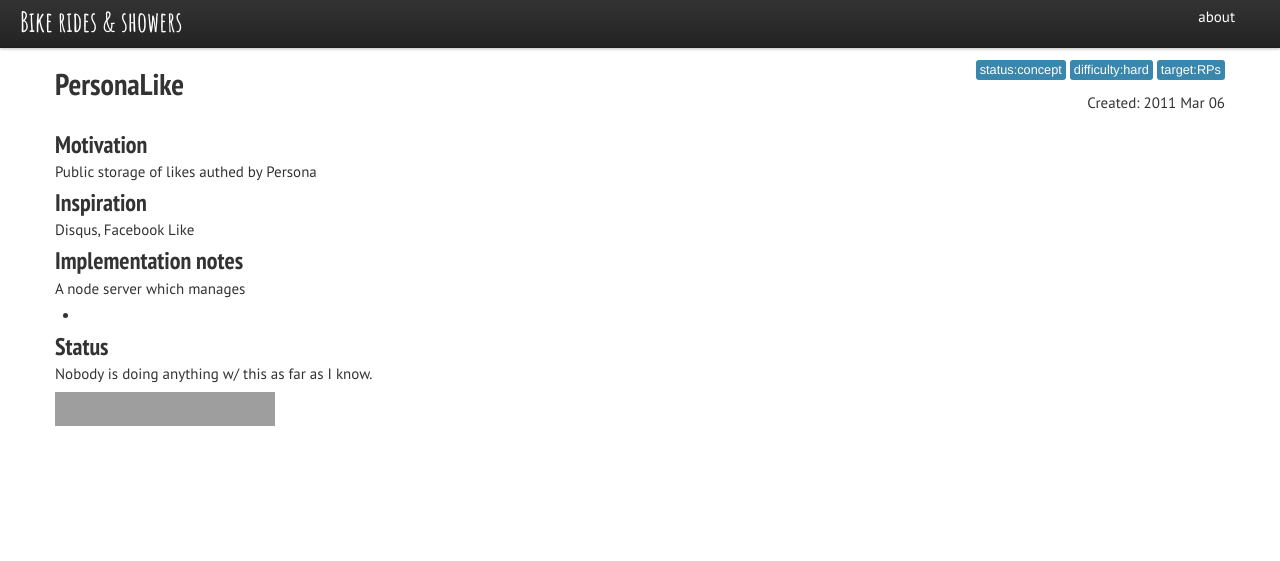
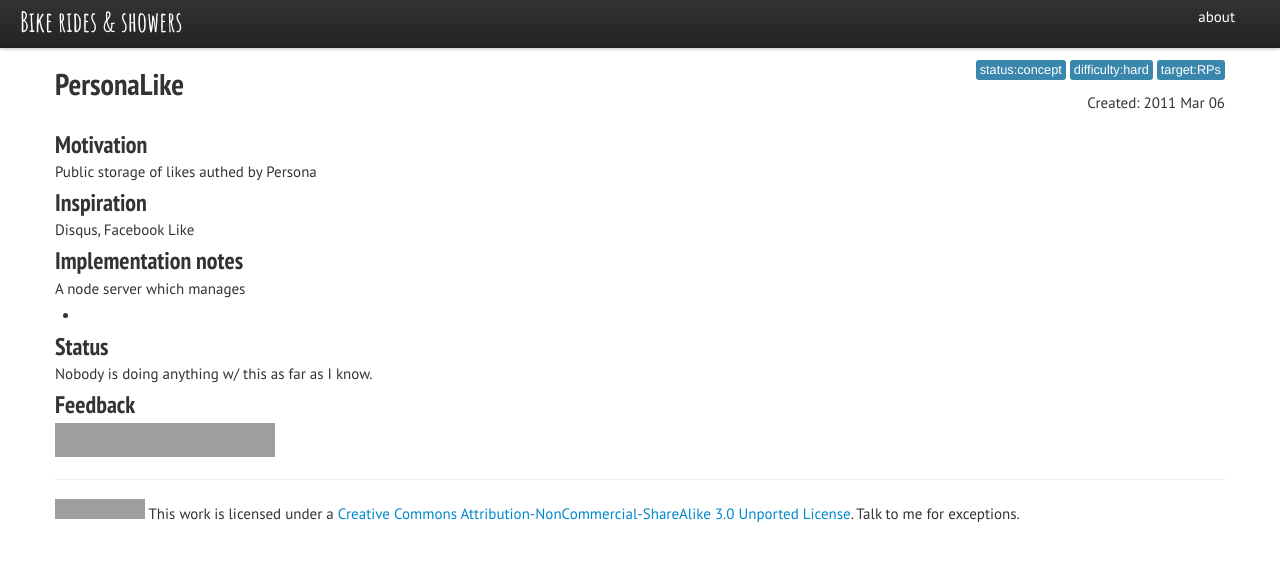
Before and after one commit to davidascher/davidascher.github.com, a Jekyll site: the page built from _posts/2011-03-06-personalike.html, in a window 1280 px wide. Shown: the top 561 px of the page. Built offline with Jekyll 4.4.1, drawn with Linux system fonts in a browser that asks for light colours; grey boxes are pictures that could not be loaded.

Commit message:
cleanup markup

```diff
--- a/_layouts/default.html
+++ b/_layouts/default.html
@@ -46,31 +46,14 @@
 
     <div class="container">
       {{content}}
-      <hr>
-
-      <footer>
-      <div class="row">
-      <a rel="license" href="http://creativecommons.org/licenses/by-nc-sa/3.0/"><img alt="Creative Commons License" style="border-width:0" src="http://i.creativecommons.org/l/by-nc-sa/3.0/80x15.png" /></a>&nbsp;This work is licensed under a <a rel="license" href="http://creativecommons.org/licenses/by-nc-sa/3.0/">Creative Commons Attribution-NonCommercial-ShareAlike 3.0 Unported License</a>.  Talk to me for exceptions.      </footer>
-      </div>
-
-    </div><!--/.container-->
+      <hr/>
+        <a rel="license" href="http://creativecommons.org/licenses/by-nc-sa/3.0/"><img alt="Creative Commons License" style="border-width:0" src="http://i.creativecommons.org/l/by-nc-sa/3.0/80x15.png" /></a>&nbsp;This work is licensed under a <a rel="license" href="http://creativecommons.org/licenses/by-nc-sa/3.0/">Creative Commons Attribution-NonCommercial-ShareAlike 3.0 Unported License</a>.  Talk to me for exceptions.
+    </div>
 
     <!-- Le javascript
     ================================================== -->
     <!-- Placed at the end of the document so the pages load faster -->
-    <script src="../assets/js/jquery.js"></script>
-    <script src="../assets/js/bootstrap-transition.js"></script>
-    <script src="../assets/js/bootstrap-alert.js"></script>
-    <script src="../assets/js/bootstrap-modal.js"></script>
-    <script src="../assets/js/bootstrap-dropdown.js"></script>
-    <script src="../assets/js/bootstrap-scrollspy.js"></script>
-    <script src="../assets/js/bootstrap-tab.js"></script>
-    <script src="../assets/js/bootstrap-tooltip.js"></script>
-    <script src="../assets/js/bootstrap-popover.js"></script>
-    <script src="../assets/js/bootstrap-button.js"></script>
-    <script src="../assets/js/bootstrap-collapse.js"></script>
-    <script src="../assets/js/bootstrap-carousel.js"></script>
-    <script src="../assets/js/bootstrap-typeahead.js"></script>
+    <script src="http://ajax.googleapis.com/ajax/libs/jquery/1/jquery.min.js"></script>
 
   </body>
 </html>
--- a/_layouts/post.html
+++ b/_layouts/post.html
@@ -15,9 +15,8 @@ layout: default
 {{ page.title }}
 </h1>
 
-<div class="row">
-  <div class="span12">
 {{ content }}
-	  <iframe frameborder="0" scrolling="no" width=220 height=34 src="http://love.vcap.mozillalabs.com/loves?url={{site.domain}}{{page.url}}"/>
-  </div>
-</div>
+
+<h2>Feedback</h2>
+
+<iframe class="loveit" frameborder="0" scrolling="no" width=220 height=34 src="http://love.vcap.mozillalabs.com/loves?url={{site.domain}}{{page.url}}"></iframe>
--- a/assets/css/custom.css
+++ b/assets/css/custom.css
@@ -2,6 +2,8 @@
 /*@import url(http://fonts.googleapis.com/css?family=Glass+Antiqua);*/
 @import url(http://fonts.googleapis.com/css?family=Amatic+SC:700);
 
+.loveit {
+}
 h1,
 h2,
 h3,
```
Lines whose indentation alone changed are shown as unchanged.
